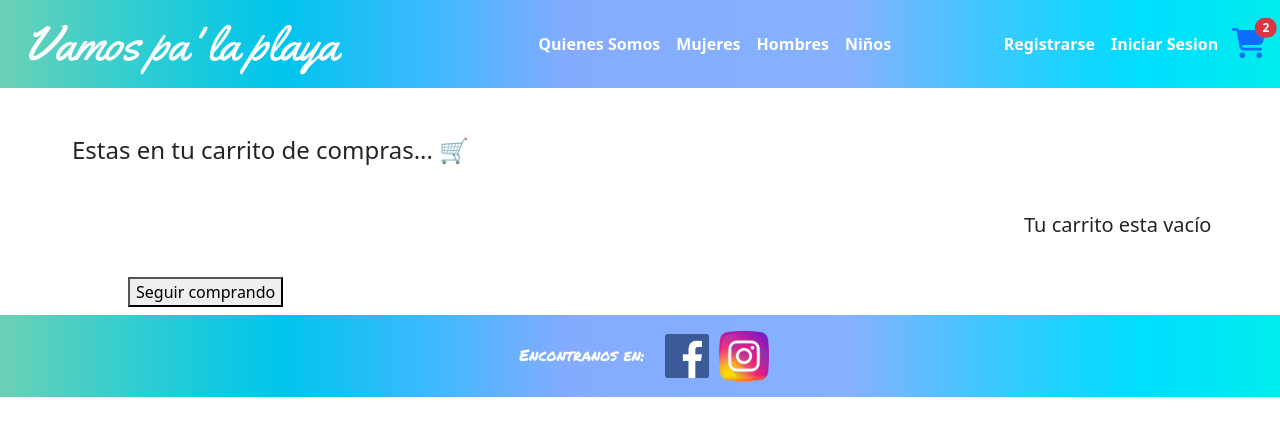
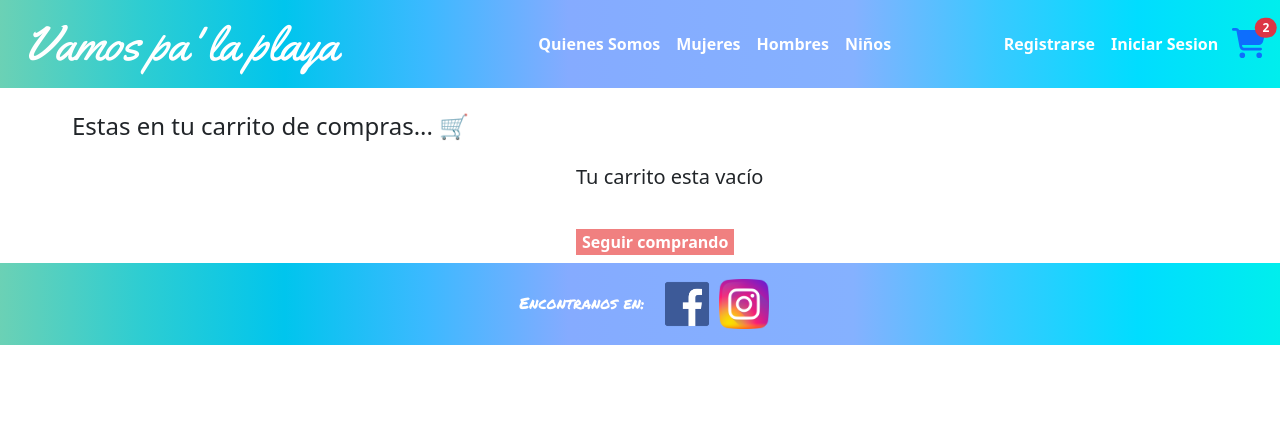
Before and after one commit to gabypizzutti/vamospalaplaya-pizzutti, a React (Create React App) app: page /cart in a window 1280 px wide. Shown: the top 436 px of the page. Built offline with nearby package versions, Linux system fonts and the light colour scheme.

Commit message:
se prepara desafio

```diff
--- a/src/App.css
+++ b/src/App.css
@@ -171,25 +171,39 @@
 
 /* componente Cart.js */
 .tituloCarrito{
-  margin-top: 2em;
-  margin-bottom: 2em;
+  margin-top: 1em;
+  margin-bottom: 1em;
   margin-left: 3em;
 }
 
+.listaProd{
+  margin-left: 6%;
+  text-decoration: underline;
+}
+
 .seguirComprando{
-  margin-left: 10%;
+  margin-left: 45%;
   margin-bottom: 8px;
+  background-color: lightcoral;
+  color: white;
+  font-weight: 700;
+  border: none;
+}
+
+.btnBorrar{
+  margin-left: 80%;
+
 }
 
 .vacio{
-  margin-left: 80%;
+  margin-left: 45%;
   margin-bottom: 2em;
 
 }
 
 .prodElegido{
   margin-bottom: 5em;
-  margin-left: 4em;
+  margin-left: 3em;
 }
 
 .bikini{
@@ -202,6 +216,10 @@
   display: inline-block;
   margin-left: 15em;
   margin-top: 2em;
+}
+
+.cantStock{
+  display: block;
 }
 
 #modeloBikini{
--- a/src/components/Cart.js
+++ b/src/components/Cart.js
@@ -5,26 +5,38 @@ import { CartContext } from "./CartContext";
 const Cart = () => {
 
     const prod = useContext (CartContext);
-    console.log(prod);
+    console.log(prod.cartList);
 
     return(
         <>
         <h4 className="tituloCarrito">Estas en tu carrito de compras... 🛒 </h4>
-        <h5 className="vacio">Tu carrito esta vacío</h5>
+        {
+            prod.cartList.length>0 ? <button className="btnBorrar" onClick={prod.cartClear}>Borrar productos </button>
+            : <h5 className="vacio">Tu carrito esta vacío</h5>
+        }
         <Link to="/"><button className="seguirComprando">Seguir comprando</button></Link>
         {
-            prod.cartList.legnth > 0 && (
+            prod.cartList.length > 0 && (
                 <div className="prodElegido">
-                <img className="bikini" src={prod.cartList[0].img} alt="malla"/>
-                <div className="descProd">
-                    <span className="idBikini">Código: {prod.cartList[0].id}</span>
-                    <span id="modeloBikini">Producto: Bikini - Modelo:<b> {prod.cartList[0].modelo}</b></span>
-                </div>
-                <div className="priceBikini">
-                    <span>1 producto</span>
-                    <span>{prod.cartList[0].price}</span>
-                </div>
-            </div>
+                    <h5 className="listaProd">Productos elegidos:</h5>
+                {
+                    prod.cartList.map (item =>
+                        <div>
+                            <img className="bikini" src={item.img} alt="malla"/>
+                            <div className="descProd">
+                                <span className="idBikini">Código: {item.id}</span>
+                                <span id="modeloBikini">Producto: Bikini - Modelo:<b> {item.modelo}</b></span>
+                                <button className="deleteProd" onClick={() => test.deleteItem(item.idItem)}>BORRAR</button>
+                            </div>
+                            <div className="priceBikini">
+                                <span className="cantStock">{item.onAdd}</span>
+                                <span>{item.price}</span>
+                            </div>
+                       </div>
+                    )
+                }
+                 </div>
+
             )
         }
 
--- a/src/components/CartContext.js
+++ b/src/components/CartContext.js
@@ -13,8 +13,17 @@ const CartContextProvider = ({children}) => {
         ]);
     }
 
+    const cartClear = () => {
+        setCartList ([]);
+    }
+
+    const cxlProd = (prodElegido) => {
+            let borrarProd = cartList.filter(element => element.id !== prodElegido);
+            setCartList(borrarProd);
+        }
+
     return (
-        <CartContext.Provider value={{cartList, addToCart}}>
+        <CartContext.Provider value={{cartList, addToCart,cartClear,cxlProd}}>
             {children}
         </CartContext.Provider>
     );
```
